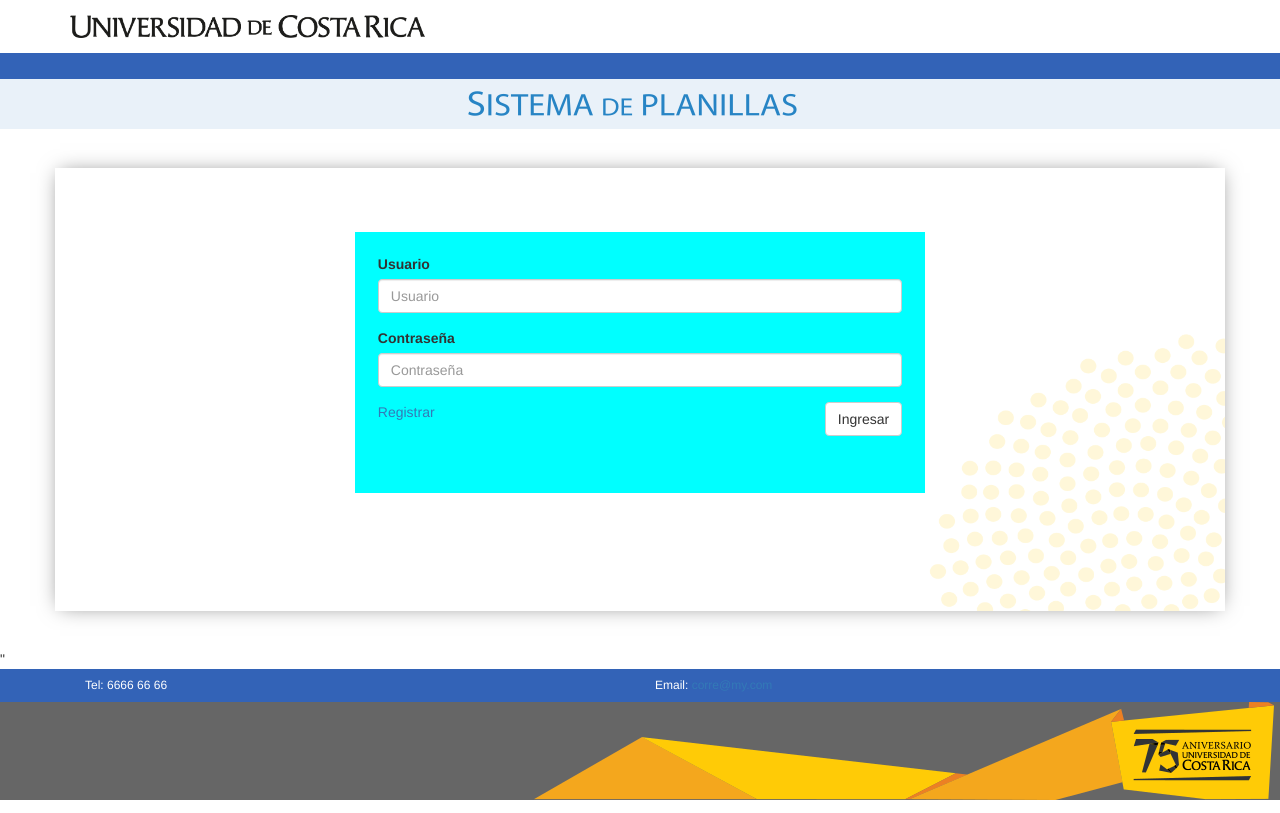
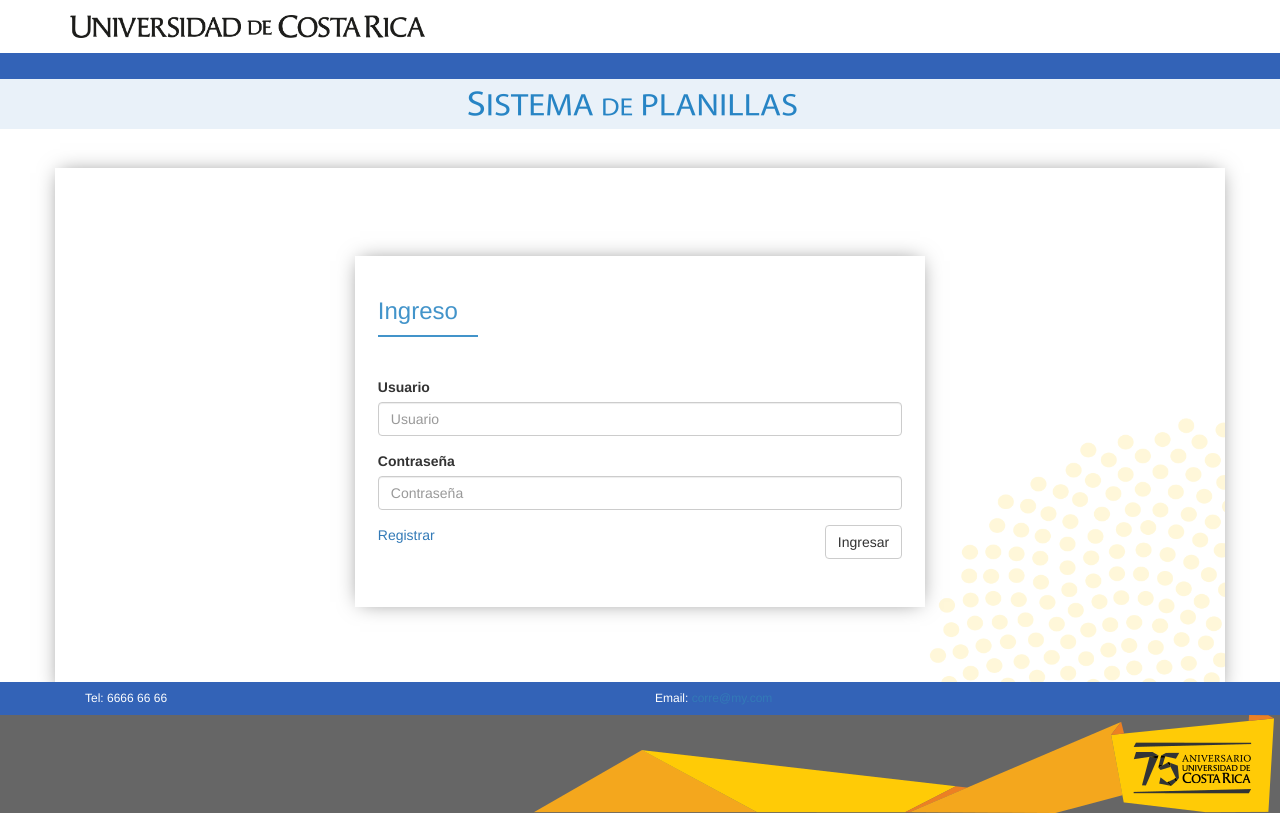
Before and after one commit to FranciscoMG/planillas, a PHP site: page / in a window 1280 px wide. Run offline with PHP 8.4, Linux system fonts and the light colour scheme.

Commit message:
Vinicio: estilos al formulario

```diff
--- a/css/style.css
+++ b/css/style.css
@@ -1,6 +1,4 @@
-html {
-	box-sizing: border-box;
-}
+
 .row {
 	margin-right: 0;
 }
@@ -28,7 +26,6 @@ header #row-especial {
 }
 main {
 	padding: 3% 0;
-	height: 65vh;
 }
 aside {
 	box-shadow: 0px 0px 20px -5px rgba(0,0,0,0.5);
@@ -83,19 +80,48 @@ p {
 	margin-right: 0;
 }
 .index .contenedor-log {
-	background-color: aqua;
+
 	padding: 2%;
-	padding-bottom: 5%;
+	padding-bottom: 6vh;
+	box-shadow: 0px 0px 20px -5px rgba(0,0,0,0.5);
 }
 .index .contenedor-log .row-formulario {
 
 }
 .index main .fondo-log {
-	padding-top: 5%;
-	height: 100%;
+	padding-top: 11vh;
+	padding-bottom: 11vh;
 	background-image: url("../img/circulos.png");
 	background-position: right bottom;
 	background-repeat: no-repeat;
 	background-size: 37vh 35vh;
 	box-shadow: 0px 0px 20px -5px rgba(0,0,0,0.5);
 }
+.index .separador {
+	width: 100px;
+	height: 2px;
+	background-color: #4394CA;
+	margin-bottom: 40px;
+}
+.index .contenedor-log h3 {
+	color: #4394CA;
+}
+
+/* Sticky footer styles
+-------------------------------------------------- */
+html {
+  position: relative;
+  min-height: 100%;
+}
+body {
+  /* Margin bottom by footer height */
+  margin-bottom: 60px;
+}
+.footer {
+  position: absolute;
+  bottom: 0;
+  width: 100%;
+  /* Set the fixed height of the footer here */
+  height: 131px;
+  background-color: #f5f5f5;
+}
--- a/index.php
+++ b/index.php
@@ -34,6 +34,8 @@
 			<div class="row center-block">
 				<div class="col-sm-6 col-sm-offset-3 col-md-6 col-md-offset-3 col-lg-6  col-lg-offset-3 contenedor-log ">
 					<form>
+						<h3>Ingreso</h3>
+						<div class="separador"></div>
 					 	<div class="form-group">
 					    	<label for="exampleInputEmail1">Usuario</label>
 					    	<input type="email" class="form-control" id="exampleInputEmail1" placeholder="Usuario">
@@ -50,24 +52,8 @@
 		</div>
 			<div class="clearfix"></div>
 	</main>
-	<footer class="navbar-fixed-bottom hidden-xs hidden-sm" >
-		<div class="container-fluid">
-			<div class="row row1">
-				<div class="container">
-					<div class="col-sx-12 col-sm-6">
-						<h6>Tel: 6666 66 66</h6>
-					</div>
-					<div class="col-sx-12 col-sm-6">
-						<h6>Email: <a href="#">corre@my.com</a></h6>
-					</div>
-				</div>
-			</div>
-			<div class="row row2">
-				<img src="img/logo-ucr-footer.png" class="img-responsive pull-right"alt="">
-			</div>
-		</div>
-	</footer>
-	<footer class="hidden-md hidden-lg" >
+
+	<footer class="footer " >
 		<div class="container-fluid">
 			<div class="row row1">
 				<div class="container">
@@ -85,4 +71,6 @@
 		</div>
 	</footer>
 </body>
+<script type="text/javascript" src="../js/bootstrap.min.js"></script>
+<script type="text/javascript" src="../js/jquery.js"></script>
 </html>"
```
Also changed, not shown: php/masterPage.php (+1 -18 lines). Lines whose indentation alone changed are shown as unchanged.
